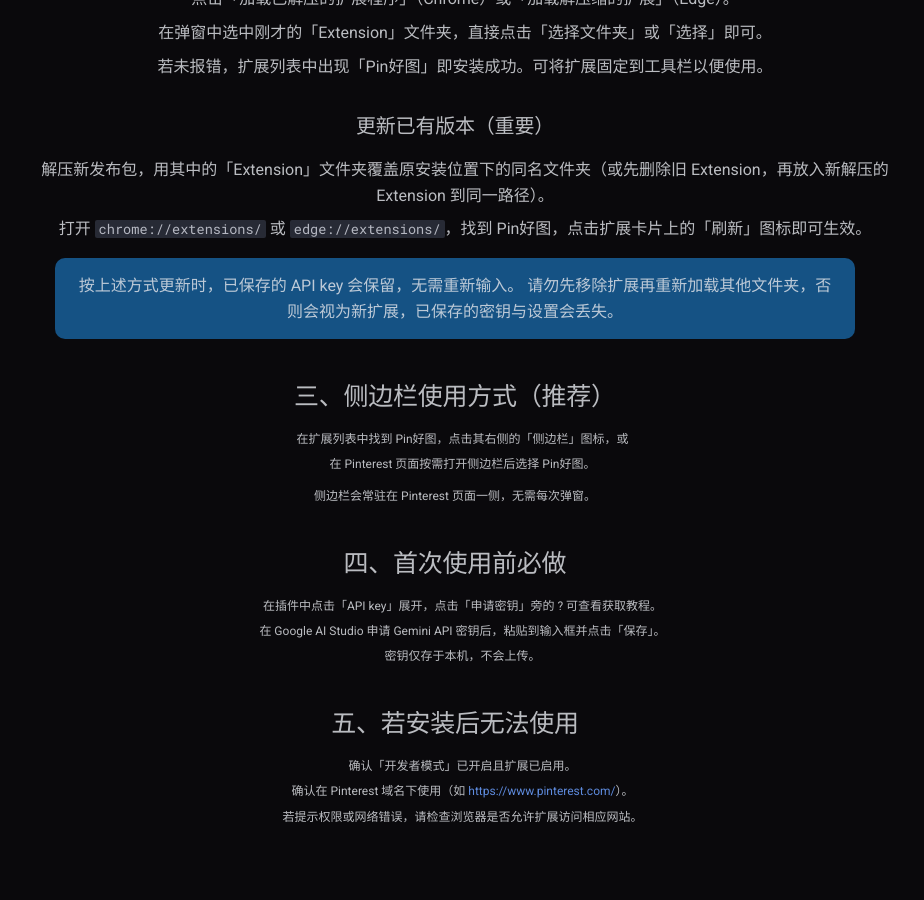
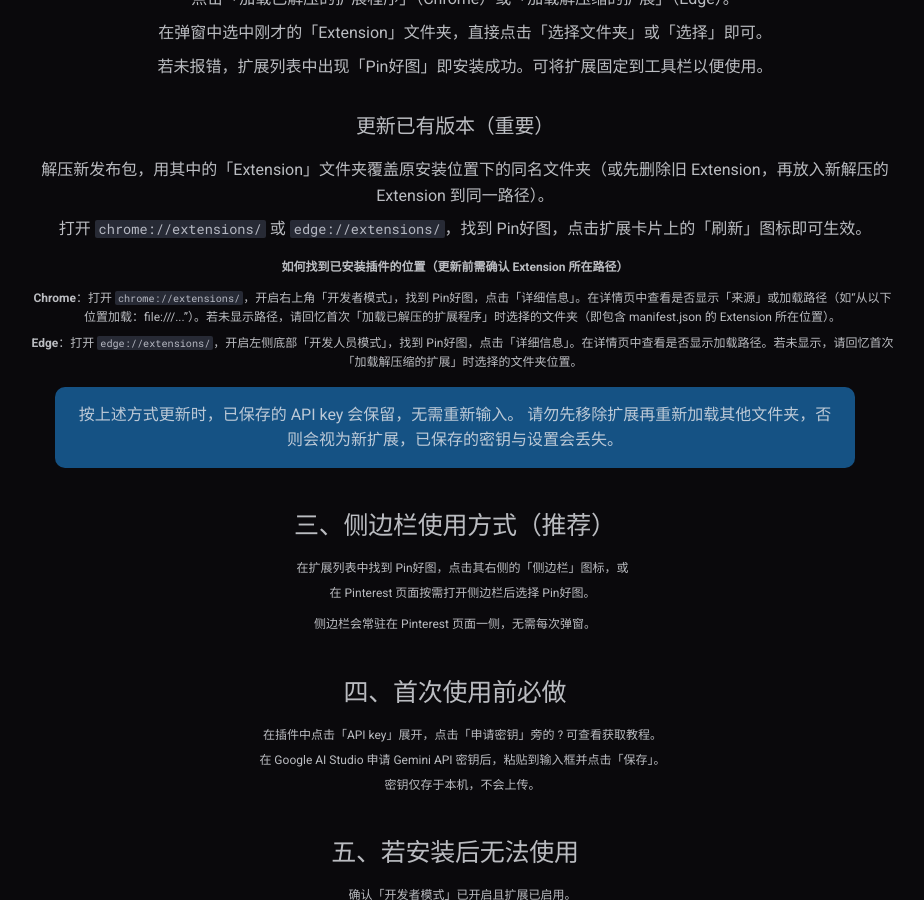
Before and after one commit to hectoeleebanana-arch/PinHaotu-docs, an MkDocs documentation site: the page built from docs/install.md, in a window 1280 px wide and 900 px high, scrolled down 791 px. Shown: the whole window, without its empty margins (185-1109 px from the left). Built offline with MkDocs 1.6.1 and Material for MkDocs 9.7.7, drawn with Linux system fonts in a browser that asks for light colours.

Commit message:
安装教程：增加 Chrome/Edge 如何找到已安装插件位置说明
Made-with: Cursor

```diff
--- a/docs/install.md
+++ b/docs/install.md
@@ -29,6 +29,11 @@
 1. 解压新发布包，用其中的「Extension」文件夹覆盖原安装位置下的同名文件夹（或先删除旧 Extension，再放入新解压的 Extension 到同一路径）。
 2. 打开 `chrome://extensions/` 或 `edge://extensions/`，找到 Pin好图，点击扩展卡片上的「刷新」图标即可生效。
 
+**如何找到已安装插件的位置（更新前需确认 Extension 所在路径）**
+
+- **Chrome**：打开 `chrome://extensions/`，开启右上角「开发者模式」，找到 Pin好图，点击「详细信息」。在详情页中查看是否显示「来源」或加载路径（如“从以下位置加载：file:///...”）。若未显示路径，请回忆首次「加载已解压的扩展程序」时选择的文件夹（即包含 manifest.json 的 Extension 所在位置）。
+- **Edge**：打开 `edge://extensions/`，开启左侧底部「开发人员模式」，找到 Pin好图，点击「详细信息」。在详情页中查看是否显示加载路径。若未显示，请回忆首次「加载解压缩的扩展」时选择的文件夹位置。
+
 <div class="pinhaotu-highlight-box">
 
 按上述方式更新时，已保存的 API key 会保留，无需重新输入。
```
